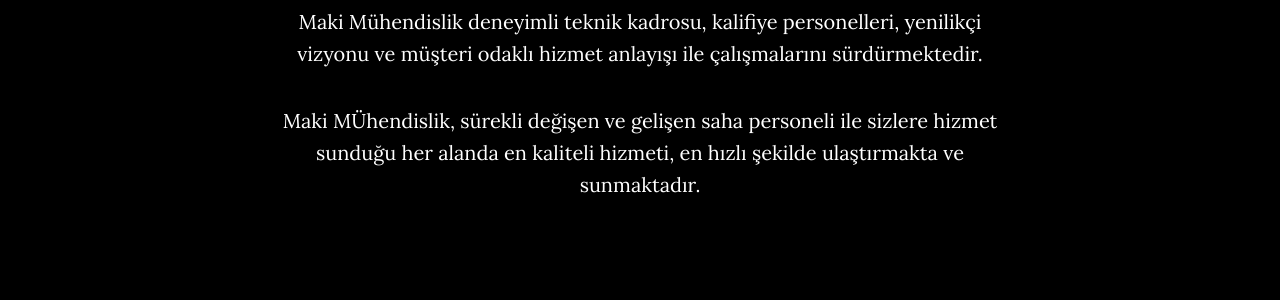
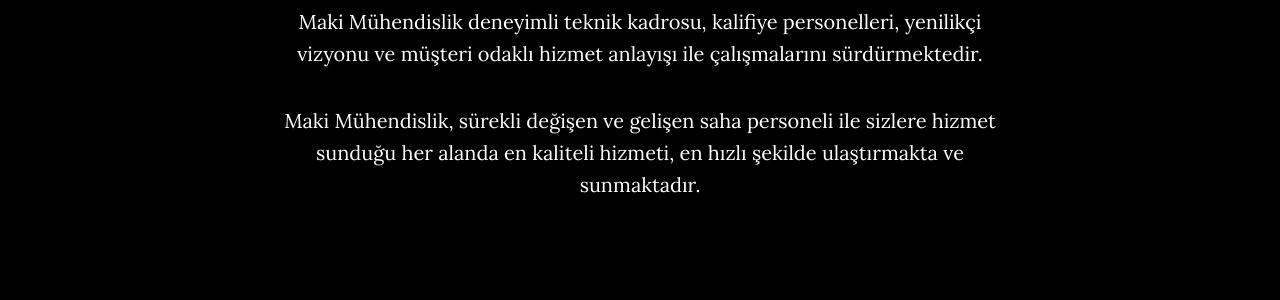
Before and after one commit to makimuhendislik/makimuhendislik.github.io, a Jekyll site: the page built from index.html, in a window 1280 px wide and 900 px high, scrolled down 1010 px. Shown: the part 152-452 px from the top of the window. Built offline with Jekyll 4.4.1, drawn with Linux system fonts in a browser that asks for light colours.

```diff
--- a/_config.yml
+++ b/_config.yml
@@ -3,6 +3,7 @@ title: Maki Mühendislik
 email: info@makimuhendislik.com.tr
 url: http://www.makimuhendislik.com.tr
 description: "Maki Mühendislik Web Sitesi Seyhan Adana"
+keywords: "Maki Mühendislik, Adana, Adana Mühendislik, Adana Mekanik Tesisat, Maki Mekanik"
 
 # Color settings (hex-codes without the leading hash-tag)
 color:
--- a/_includes/about.html
+++ b/_includes/about.html
@@ -4,7 +4,7 @@
             <div class="col-lg-8 col-lg-offset-2">
                 <h2>Hakkımızda</h2>
                 <p>Maki Mühendislik deneyimli teknik kadrosu, kalifiye personelleri, yenilikçi vizyonu ve müşteri odaklı hizmet anlayışı ile çalışmalarını sürdürmektedir. </p>
-                <p>Maki MÜhendislik, sürekli değişen ve gelişen saha personeli ile sizlere hizmet sunduğu her alanda en kaliteli hizmeti, en hızlı şekilde ulaştırmakta ve sunmaktadır.</p>
+                <p>Maki Mühendislik, sürekli değişen ve gelişen saha personeli ile sizlere hizmet sunduğu her alanda en kaliteli hizmeti, en hızlı şekilde ulaştırmakta ve sunmaktadır.</p>
             </div>
         </div>
     </section>
--- a/_includes/head.html
+++ b/_includes/head.html
@@ -2,6 +2,9 @@
     <meta charset="utf-8">
     <meta http-equiv="X-UA-Compatible" content="IE=edge">
     <meta name="google-site-verification" content="i2DX0k5EDjx9kwT1Fo_Qe8sjKxA0Ke5rP2qMZDGxVt4" />
+    {% if page.description %}
+    <meta name="description" content="{{ page.description}}" />
+    {% endif %}
     <title>{% if page.title %}{{ page.title }}{% else %}{{ site.title }}{% endif %}</title>
     <meta name="viewport" content="width=device-width">
     <meta name="description" content="{{ site.description }}">
```
